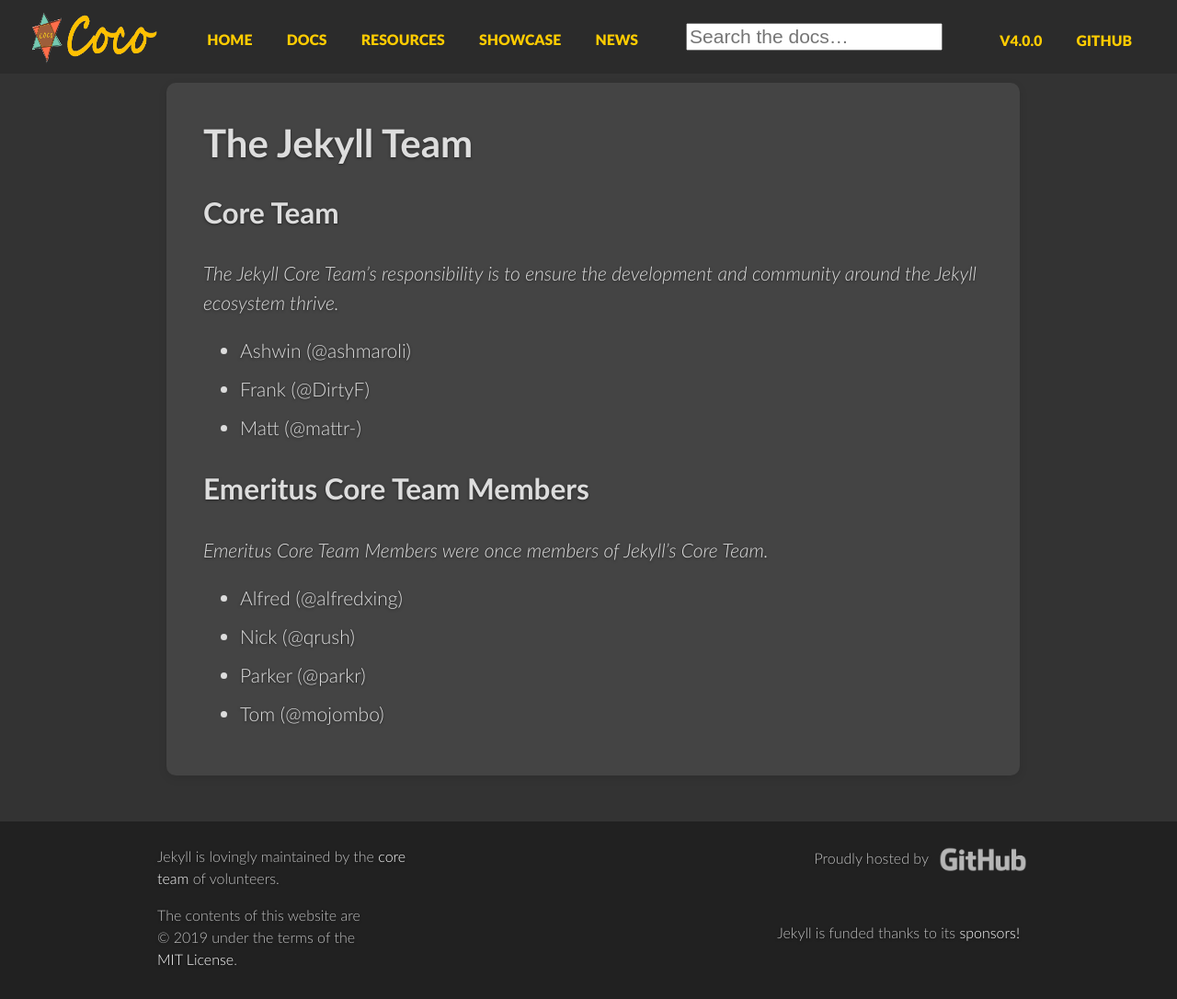
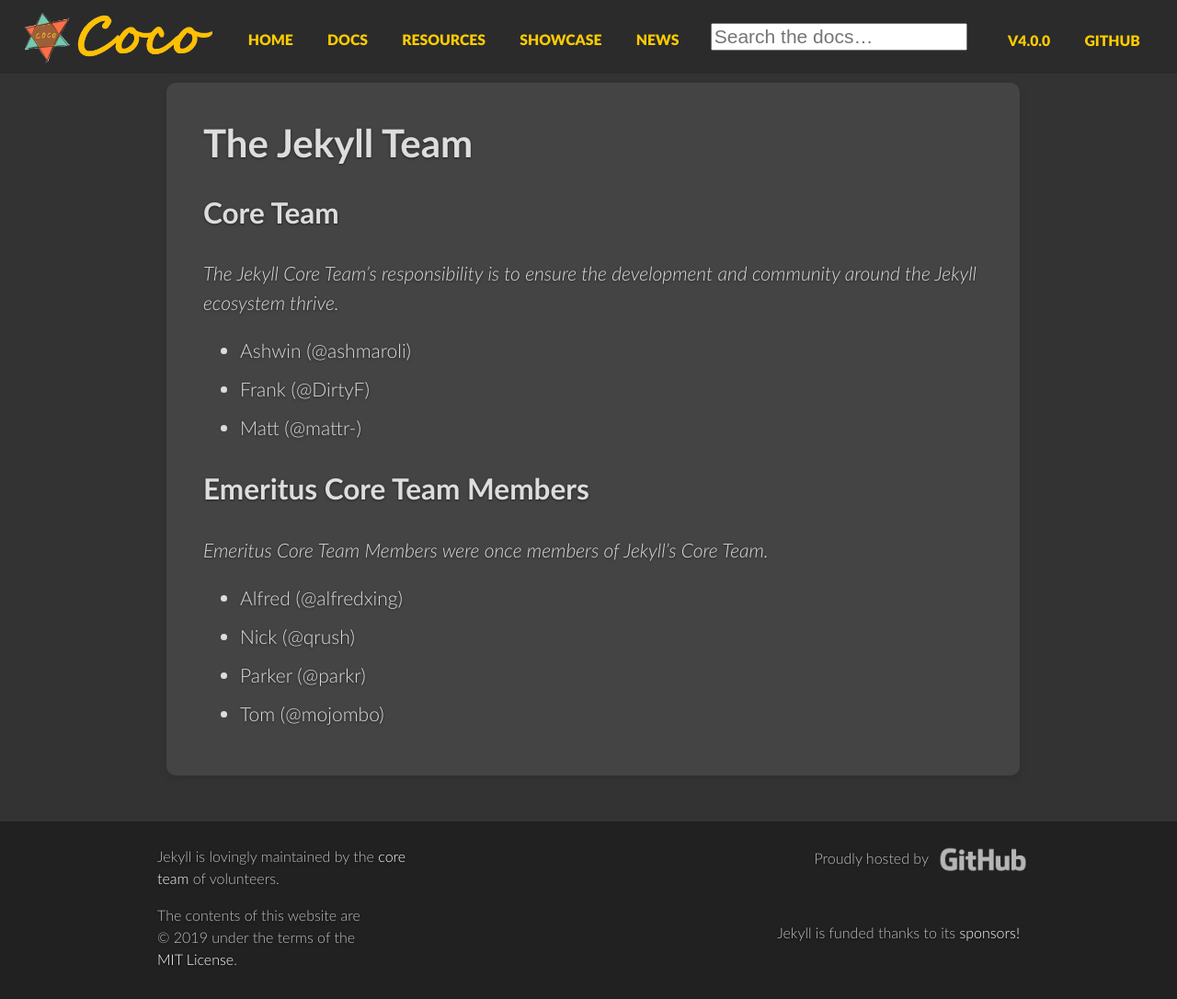
Before and after one commit to coco-lang/coco-lang.github.io, a Jekyll site: the page built from pages/team.md, in a window 1280 px wide. Shown: the whole page at 92% size. Built offline with Jekyll 4.4.1, drawn with Linux system fonts in a browser that asks for light colours; comment, search, counter and statistics services are not loaded.

Commit message:
Optimize logo width.

```diff
--- a/_includes/header.html
+++ b/_includes/header.html
@@ -4,7 +4,7 @@
       <h1>
         <a href="/" class="logo">
           <span class="sr-only">Jekyll</span>
-          <img src="/img/logo.png" width="140" height="65" alt="Coco Logo">
+          <img src="/img/logo.png" width="211" height="65" alt="Coco Logo">
         </a>
       </h1>
     </div>
--- a/_layouts/error.html
+++ b/_layouts/error.html
@@ -7,7 +7,7 @@
         <h1>
           <a href="/">
             <span class="sr-only">Jekyll</span>
-            <img src="/img/logo.png" width="249" height="115" alt="Coco Logo">
+            <img src="/img/logo.png" width="373" height="115" alt="Coco Logo">
           </a>
         </h1>
       </div>
```
